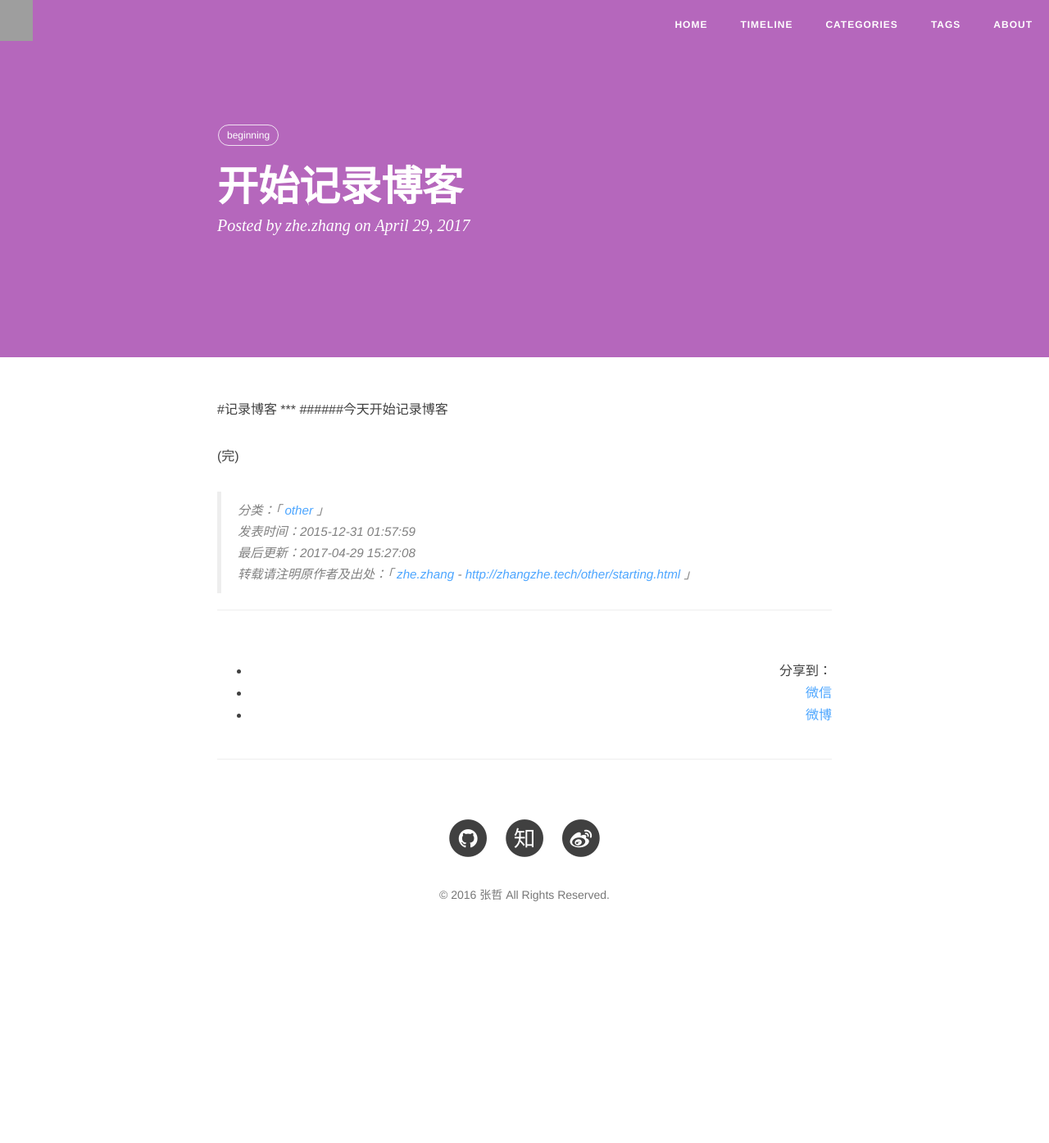
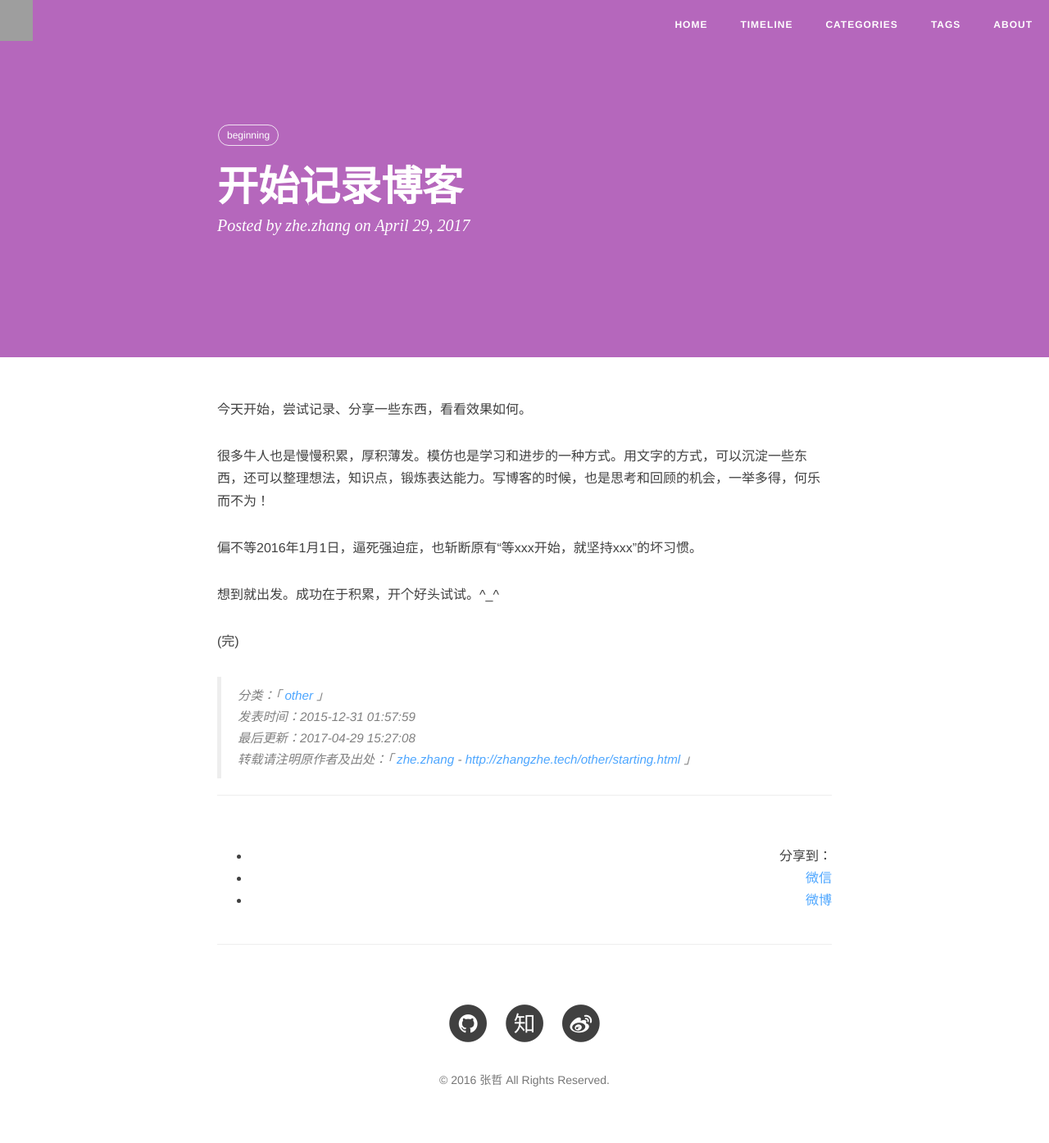
Before and after one commit to Zhangzhe09/zhangzhe09.github.io, a Jekyll site: the page built from _posts/2017-04-29-starting.md, in a window 1280 px wide. Shown: the whole page at 82% size. Built offline with Jekyll 4.4.1, drawn with Linux system fonts in a browser that asks for light colours; nearby versions of some CDN libraries; comment, search, counter and statistics services are not loaded; before the commit the page ends 1169 px from its top, so only the background shows below that; grey boxes are pictures that could not be loaded.

Commit message:
commit new message

```diff
--- a/_posts/2017-04-29-starting.md
+++ b/_posts/2017-04-29-starting.md
@@ -7,7 +7,10 @@ description: "开始记录博客"
 first_time: "2015-12-31 01:57:59"
 last_time: "2017-04-29 15:27:08"
 ---
+今天开始，尝试记录、分享一些东西，看看效果如何。
 
-#记录博客
-***
-######今天开始记录博客
+很多牛人也是慢慢积累，厚积薄发。模仿也是学习和进步的一种方式。用文字的方式，可以沉淀一些东西，还可以整理想法，知识点，锻炼表达能力。写博客的时候，也是思考和回顾的机会，一举多得，何乐而不为！
+
+偏不等2016年1月1日，逼死强迫症，也斩断原有“等xxx开始，就坚持xxx”的坏习惯。
+
+想到就出发。成功在于积累，开个好头试试。^_^
```
